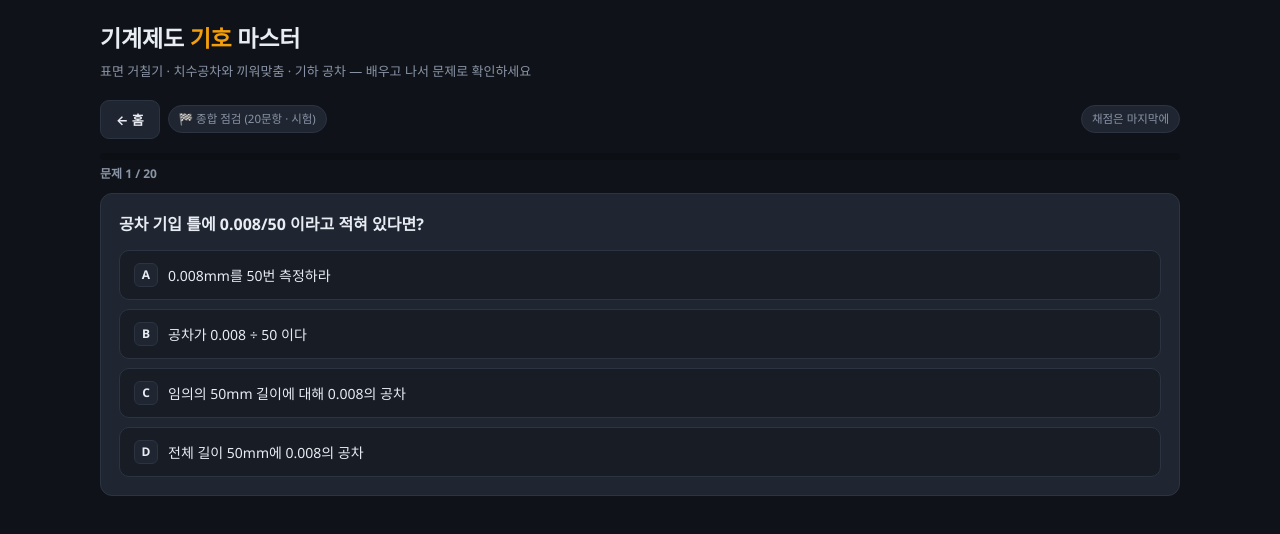
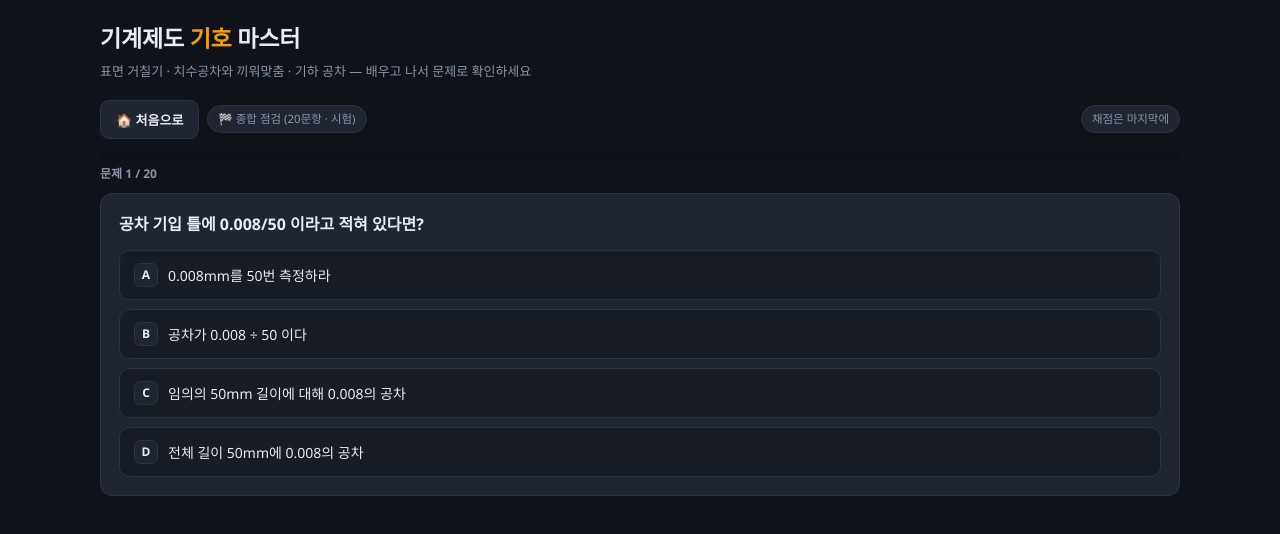
Before and after one commit to hongyul67-cpu/mechanical-drawing-symbols, a plain HTML site: page index.html in a window 1280 px wide. Both pictures are taken after a click on the button "종합 점검 시작". Drawn offline with Linux system fonts and the light colour scheme.

Commit message:
뒤로 단추 이름 통일(🏠 처음으로 / ← 뒤로)
Co-Authored-By: Claude Opus 5.5 <noreply@anthropic.com>

```diff
--- a/index.html
+++ b/index.html
@@ -183,7 +183,7 @@
   <!-- ================= 배우기 ================= -->
   <div id="learnView" class="hidden">
     <div class="topnav">
-      <button class="btn btn-g" onclick="goHome()">← 홈</button>
+      <button class="btn btn-g" onclick="goHome()">🏠 처음으로</button>
       <div class="tag" id="learnTitle"></div>
       <div class="spacer"></div>
       <button class="btn btn-p" id="toQuizBtn">이 영역 문제 풀기 →</button>
@@ -197,7 +197,7 @@
   <!-- ================= 문제 ================= -->
   <div id="quizView" class="hidden">
     <div class="topnav">
-      <button class="btn btn-g" onclick="goHome()">← 홈</button>
+      <button class="btn btn-g" onclick="goHome()">🏠 처음으로</button>
       <div class="tag" id="quizTitle"></div>
       <div class="spacer"></div>
       <div class="tag" id="quizScore">0점</div>
@@ -219,7 +219,7 @@
       <div class="sub" id="rSub" style="margin-top:6px;"></div>
       <div id="rWrong"></div>
       <div style="margin-top:20px;display:flex;gap:8px;justify-content:center;flex-wrap:wrap;">
-        <button class="btn btn-g" onclick="goHome()">홈으로</button>
+        <button class="btn btn-g" onclick="goHome()">🏠 처음으로</button>
         <button class="btn btn-s" id="retryBtn">다시 풀기</button>
         <button class="btn btn-p hidden" id="rcSubmitBtn" onclick="rcSubmit()">🧑‍🏫 선생님께 제출</button>
       </div>
```
